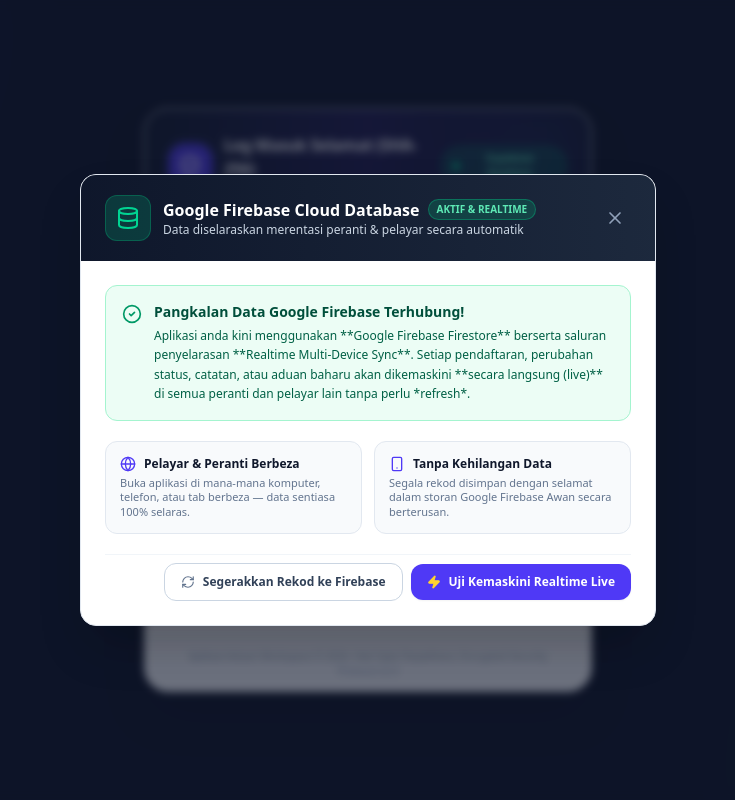
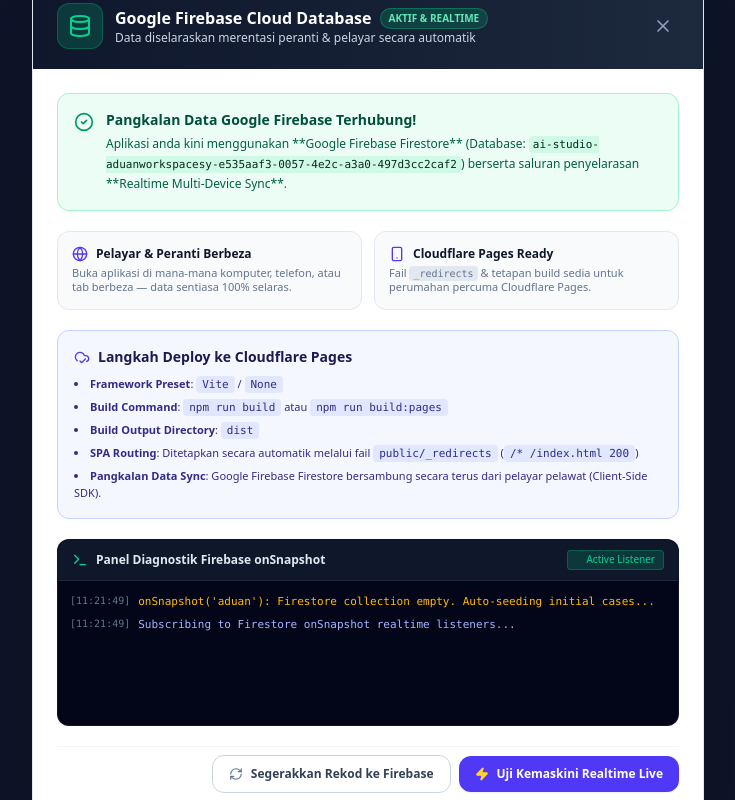
Before and after one commit to iqmalinsyad-cyber/mytaskora, a React (Vite) app: page / in a window 1280 px wide. Both pictures are taken after a click on the button "Supabase Realtime". Shown: the whole page, without its empty margins (272-1007 px from the left). Built offline with nearby package versions, Linux system fonts and the light colour scheme; no server answers; the database is empty.

Commit message:
Add files via upload

```diff
--- a/package.json
+++ b/package.json
@@ -6,6 +6,7 @@
   "scripts": {
     "dev": "tsx server.ts",
     "build": "vite build && esbuild server.ts --bundle --platform=node --format=cjs --packages=external --sourcemap --outfile=dist/server.cjs",
+    "build:pages": "vite build",
     "start": "node dist/server.cjs",
     "preview": "vite preview",
     "clean": "rm -rf dist server.js",
--- a/src/components/SupabaseModal.tsx
+++ b/src/components/SupabaseModal.tsx
@@ -1,4 +1,4 @@
-import React, { useState } from 'react';
+import React, { useState, useEffect } from 'react';
 import {
   X,
   Database,
@@ -8,9 +8,12 @@
   Zap,
   CloudCheck,
   Smartphone,
-  Globe
+  Globe,
+  Terminal,
+  Activity,
+  AlertTriangle
 } from 'lucide-react';
-import { aduanService } from '../services/aduanService';
+import { aduanService, DiagnosticLog } from '../services/aduanService';
 
 interface SupabaseModalProps {
   isOpen: boolean;
@@ -25,6 +28,15 @@
 }) => {
   const [isSyncing, setIsSyncing] = useState(false);
   const [statusMessage, setStatusMessage] = useState<{ type: 'success' | 'error' | 'info'; text: string } | null>(null);
+  const [diagnosticLogs, setDiagnosticLogs] = useState<DiagnosticLog[]>([]);
+
+  useEffect(() => {
+    if (!isOpen) return;
+    const unsubscribe = aduanService.subscribeDiagnosticLogs((logs) => {
+      setDiagnosticLogs(logs);
+    });
+    return () => unsubscribe();
+  }, [isOpen]);
 
   if (!isOpen) return null;
 
@@ -50,7 +62,7 @@
 
   return (
     <div className="fixed inset-0 bg-slate-900/60 backdrop-blur-xs flex items-center justify-center p-4 z-50 animate-fade-in overflow-y-auto">
-      <div className="bg-white rounded-2xl max-w-xl w-full shadow-2xl border border-slate-200 overflow-hidden my-8">
+      <div className="bg-white rounded-2xl max-w-2xl w-full shadow-2xl border border-slate-200 overflow-hidden my-8">
 
         {/* Header */}
         <div className="px-6 py-5 bg-gradient-to-r from-slate-900 to-slate-800 text-white flex items-center justify-between">
@@ -85,7 +97,7 @@
             <div className="text-xs text-emerald-900 space-y-1">
               <div className="font-bold text-sm">Pangkalan Data Google Firebase Terhubung!</div>
               <p className="text-emerald-800 leading-relaxed">
-                Aplikasi anda kini menggunakan **Google Firebase Firestore** berserta saluran penyelarasan **Realtime Multi-Device Sync**. Setiap pendaftaran, perubahan status, catatan, atau aduan baharu akan dikemaskini **secara langsung (live)** di semua peranti dan pelayar lain tanpa perlu *refresh*.
+                Aplikasi anda kini menggunakan **Google Firebase Firestore** (Database: <code className="bg-emerald-100 text-emerald-950 px-1 py-0.5 rounded font-mono text-[11px]">ai-studio-aduanworkspacesy-e535aaf3-0057-4e2c-a3a0-497d3cc2caf2</code>) berserta saluran penyelarasan **Realtime Multi-Device Sync**.
               </p>
             </div>
           </div>
@@ -103,9 +115,60 @@
             <div className="p-3.5 rounded-xl border border-slate-200 bg-slate-50 space-y-1">
               <div className="font-bold text-slate-900 flex items-center gap-2">
                 <Smartphone className="w-4 h-4 text-indigo-600" />
-                <span>Tanpa Kehilangan Data</span>
+                <span>Cloudflare Pages Ready</span>
               </div>
-              <p className="text-slate-500 text-[11px]">Segala rekod disimpan dengan selamat dalam storan Google Firebase Awan secara berterusan.</p>
+              <p className="text-slate-500 text-[11px]">Fail <code className="bg-slate-200 px-1 py-0.5 rounded text-[10px]">_redirects</code> & tetapan build sedia untuk perumahan percuma Cloudflare Pages.</p>
+            </div>
+          </div>
+
+          {/* Cloudflare Pages Deployment Guide Card */}
+          <div className="p-4 rounded-xl border border-indigo-200 bg-indigo-50/60 space-y-2 text-xs">
+            <div className="font-bold text-indigo-950 flex items-center gap-2 text-sm">
+              <CloudCheck className="w-4 h-4 text-indigo-600" />
+              <span>Langkah Deploy ke Cloudflare Pages</span>
+            </div>
+            <ul className="list-disc list-inside space-y-1 text-indigo-900 text-[11px] leading-relaxed">
+              <li><strong>Framework Preset</strong>: <code className="bg-indigo-100 px-1.5 py-0.5 rounded font-mono">Vite</code> / <code className="bg-indigo-100 px-1.5 py-0.5 rounded font-mono">None</code></li>
+              <li><strong>Build Command</strong>: <code className="bg-indigo-100 px-1.5 py-0.5 rounded font-mono">npm run build</code> atau <code className="bg-indigo-100 px-1.5 py-0.5 rounded font-mono">npm run build:pages</code></li>
+              <li><strong>Build Output Directory</strong>: <code className="bg-indigo-100 px-1.5 py-0.5 rounded font-mono">dist</code></li>
+              <li><strong>SPA Routing</strong>: Ditetapkan secara automatik melalui fail <code className="bg-indigo-100 px-1.5 py-0.5 rounded font-mono">public/_redirects</code> (<code className="bg-indigo-100 px-1.5 py-0.5 rounded font-mono">/* /index.html 200</code>)</li>
+              <li><strong>Pangkalan Data Sync</strong>: Google Firebase Firestore bersambung secara terus dari pelayar pelawat (Client-Side SDK).</li>
+            </ul>
+          </div>
+
+          {/* Diagnostic Logs Panel for Firebase onSnapshot Status */}
+          <div className="rounded-xl border border-slate-900/80 bg-slate-950 text-slate-100 overflow-hidden text-xs">
+            <div className="px-3.5 py-2.5 bg-slate-900 border-b border-slate-800 flex items-center justify-between">
+              <div className="flex items-center gap-2">
+                <Terminal className="w-4 h-4 text-emerald-400" />
+                <span className="font-bold text-slate-200">Panel Diagnostik Firebase onSnapshot</span>
+              </div>
+              <div className="flex items-center gap-2">
+                <span className="inline-flex items-center gap-1 text-[10px] px-2 py-0.5 rounded bg-emerald-500/20 text-emerald-400 border border-emerald-500/30">
+                  <span className="w-1.5 h-1.5 rounded-full bg-emerald-400 animate-ping"></span>
+                  Active Listener
+                </span>
+              </div>
+            </div>
+
+            <div className="p-3 font-mono text-[11px] h-36 overflow-y-auto space-y-1.5 scrollbar-thin">
+              {diagnosticLogs.length === 0 ? (
+                <div className="text-slate-500 italic">Menunggu sambungan listener Firestore...</div>
+              ) : (
+                diagnosticLogs.map((log) => (
+                  <div key={log.id} className="flex items-start gap-2 leading-relaxed">
+                    <span className="text-slate-500 text-[10px] shrink-0">[{log.timestamp}]</span>
+                    <span className={
+                      log.level === 'success' ? 'text-emerald-400 font-semibold' :
+                      log.level === 'error' ? 'text-rose-400 font-semibold' :
+                      log.level === 'warn' ? 'text-amber-400' :
+                      'text-indigo-300'
+                    }>
+                      {log.message}
+                    </span>
+                  </div>
+                ))
+              )}
             </div>
           </div>
 
--- a/src/lib/firebase.ts
+++ b/src/lib/firebase.ts
@@ -1,18 +1,26 @@
 import { initializeApp, getApps, getApp, FirebaseApp } from 'firebase/app';
-import { getFirestore, Firestore, collection, onSnapshot, doc, setDoc, deleteDoc, getDocs, query, where, writeBatch } from 'firebase/firestore';
+import { getFirestore, Firestore } from 'firebase/firestore';
 import firebaseConfigData from '../../firebase-applet-config.json';
 
 let app: FirebaseApp | null = null;
 let db: Firestore | null = null;
 
+const apiKey = import.meta.env.VITE_FIREBASE_API_KEY || firebaseConfigData?.apiKey || "AIzaSyAmH6eAqzrzhqGaZKAclr7TLqKpospYmR8";
+const authDomain = import.meta.env.VITE_FIREBASE_AUTH_DOMAIN || firebaseConfigData?.authDomain || "pioneering-shade-g9v0l.firebaseapp.com";
+const projectId = import.meta.env.VITE_FIREBASE_PROJECT_ID || firebaseConfigData?.projectId || "pioneering-shade-g9v0l";
+const storageBucket = import.meta.env.VITE_FIREBASE_STORAGE_BUCKET || firebaseConfigData?.storageBucket || "pioneering-shade-g9v0l.firebasestorage.app";
+const messagingSenderId = import.meta.env.VITE_FIREBASE_MESSAGING_SENDER_ID || firebaseConfigData?.messagingSenderId || "889080513840";
+const appId = import.meta.env.VITE_FIREBASE_APP_ID || firebaseConfigData?.appId || "1:889080513840:web:6cb88570c550d1fc2234f5";
+const firestoreDatabaseId = import.meta.env.VITE_FIREBASE_DATABASE_ID || firebaseConfigData?.firestoreDatabaseId || "ai-studio-aduanworkspacesy-e535aaf3-0057-4e2c-a3a0-497d3cc2caf2";
+
 try {
   const firebaseConfig = {
-    apiKey: firebaseConfigData.apiKey,
-    authDomain: firebaseConfigData.authDomain,
-    projectId: firebaseConfigData.projectId,
-    storageBucket: firebaseConfigData.storageBucket,
-    messagingSenderId: firebaseConfigData.messagingSenderId,
-    appId: firebaseConfigData.appId,
+    apiKey,
+    authDomain,
+    projectId,
+    storageBucket,
+    messagingSenderId,
+    appId,
   };
 
   if (!getApps().length) {
@@ -21,13 +29,12 @@
     app = getApp();
   }
 
-  const databaseId = firebaseConfigData.firestoreDatabaseId;
-  if (databaseId && databaseId !== '(default)') {
-    db = getFirestore(app, databaseId);
+  if (firestoreDatabaseId && firestoreDatabaseId !== '(default)') {
+    db = getFirestore(app, firestoreDatabaseId);
   } else {
     db = getFirestore(app);
   }
-  console.log('Firebase Firestore initialized successfully with database ID:', databaseId);
+  console.log('Firebase Firestore initialized successfully for Cloudflare Pages / AI Studio with database ID:', firestoreDatabaseId);
 } catch (error) {
   console.error('Failed to initialize Firebase:', error);
 }
@@ -37,3 +44,11 @@
 export function isFirebaseConnected(): boolean {
   return Boolean(db);
 }
+
+export function getFirebaseConfigInfo() {
+  return {
+    projectId,
+    firestoreDatabaseId,
+    isConnected: Boolean(db),
+  };
+}
--- a/src/services/aduanService.ts
+++ b/src/services/aduanService.ts
@@ -10,13 +10,17 @@
 
 type RealtimeListener = (cases: AduanCase[]) => void;
 type ActivityListener = (logs: ActivityLog[]) => void;
+export type DiagnosticLog = { id: string; timestamp: string; level: 'info' | 'success' | 'warn' | 'error'; message: string };
+type DiagnosticListener = (logs: DiagnosticLog[]) => void;
 
 class AduanService {
   private cases: AduanCase[] = [];
   private workspaces: Workspace[] = [];
   private activityLogs: ActivityLog[] = [];
+  private diagnosticLogs: DiagnosticLog[] = [];
   private listeners: Set<RealtimeListener> = new Set();
   private activityListeners: Set<ActivityListener> = new Set();
+  private diagnosticListeners: Set<DiagnosticListener> = new Set();
   private isFirebaseSubscribed = false;
 
   constructor() {
@@ -111,6 +115,27 @@
     return () => this.activityListeners.delete(listener);
   }
 
+  public subscribeDiagnosticLogs(listener: DiagnosticListener): () => void {
+    this.diagnosticListeners.add(listener);
+    listener(this.getDiagnosticLogs());
+    return () => this.diagnosticListeners.delete(listener);
+  }
+
+  public getDiagnosticLogs(): DiagnosticLog[] {
+    return [...this.diagnosticLogs];
+  }
+
+  public addDiagnosticLog(level: DiagnosticLog['level'], message: string) {
+    const log: DiagnosticLog = {
+      id: `diag-${Date.now()}-${Math.random().toString(36).substring(2, 6)}`,
+      timestamp: new Date().toLocaleTimeString('ms-MY', { hour12: false, hour: '2-digit', minute: '2-digit', second: '2-digit' }),
+      level,
+      message,
+    };
+    this.diagnosticLogs = [log, ...this.diagnosticLogs].slice(0, 50);
+    this.diagnosticListeners.forEach((fn) => fn(this.diagnosticLogs));
+  }
+
   private notify() {
     this.saveCasesToLocal();
     const currentCases = this.getCases();
@@ -145,14 +170,21 @@
   }
 
   public setupFirebaseSubscription() {
-    if (!db || this.isFirebaseSubscribed) return;
+    if (!db) {
+      this.addDiagnosticLog('error', 'Firestore instance (db) is null. Re-check firebase-applet-config.json');
+      return;
+    }
+    if (this.isFirebaseSubscribed) return;
     this.isFirebaseSubscribed = true;
+
+    this.addDiagnosticLog('info', 'Subscribing to Firestore onSnapshot realtime listeners...');
 
     try {
       // 1. Aduan collection snapshot listener
       onSnapshot(
         collection(db, 'aduan'),
         (snapshot) => {
+          const fromCache = snapshot.metadata.hasPendingWrites;
           if (!snapshot.empty) {
             const loadedCases: AduanCase[] = [];
             snapshot.forEach((docSnap) => {
@@ -165,13 +197,16 @@
 
             this.cases = loadedCases;
             this.notify();
+            this.addDiagnosticLog('success', `onSnapshot('aduan'): Received ${loadedCases.length} documents (pendingWrites: ${fromCache})`);
           } else {
+            this.addDiagnosticLog('warn', "onSnapshot('aduan'): Firestore collection empty. Auto-seeding initial cases...");
             // If Firestore is empty, seed initial cases
             this.seedAllLocalToFirebase();
           }
         },
         (error) => {
           console.error('🔥 Error listening to Firestore aduan collection:', error);
+          this.addDiagnosticLog('error', `onSnapshot('aduan') error: ${error.message}`);
           this.isFirebaseSubscribed = false;
         }
       );
@@ -187,10 +222,12 @@
             });
             this.workspaces = loadedWs;
             this.saveWorkspacesToLocal();
+            this.addDiagnosticLog('success', `onSnapshot('workspaces'): Received ${loadedWs.length} workspaces`);
           }
         },
         (error) => {
           console.error('🔥 Error listening to Firestore workspaces collection:', error);
+          this.addDiagnosticLog('error', `onSnapshot('workspaces') error: ${error.message}`);
         }
       );
 
@@ -206,16 +243,19 @@
             loadedLogs.sort((a, b) => new Date(b.timestamp).getTime() - new Date(a.timestamp).getTime());
             this.activityLogs = loadedLogs;
             this.notifyLogs();
+            this.addDiagnosticLog('success', `onSnapshot('activity_logs'): Received ${loadedLogs.length} activity logs`);
           }
         },
         (error) => {
           console.error('🔥 Error listening to Firestore activity_logs collection:', error);
+          this.addDiagnosticLog('error', `onSnapshot('activity_logs') error: ${error.message}`);
         }
       );
 
       console.log('🔥 Firebase Realtime Cloud Listeners Active!');
-    } catch (e) {
+    } catch (e: any) {
       console.error('Firebase setup subscription error:', e);
+      this.addDiagnosticLog('error', `setupFirebaseSubscription exception: ${e?.message || e}`);
     }
   }
 
```
Also changed, not shown: src/components/AiCopilotDrawer.tsx (+21 -1 lines).
